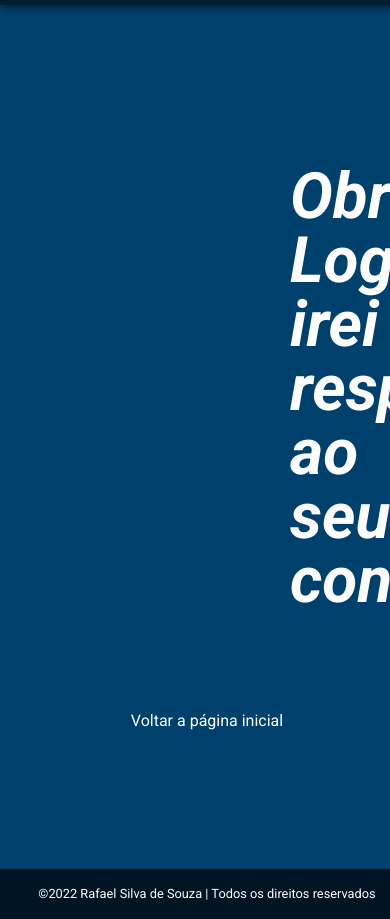
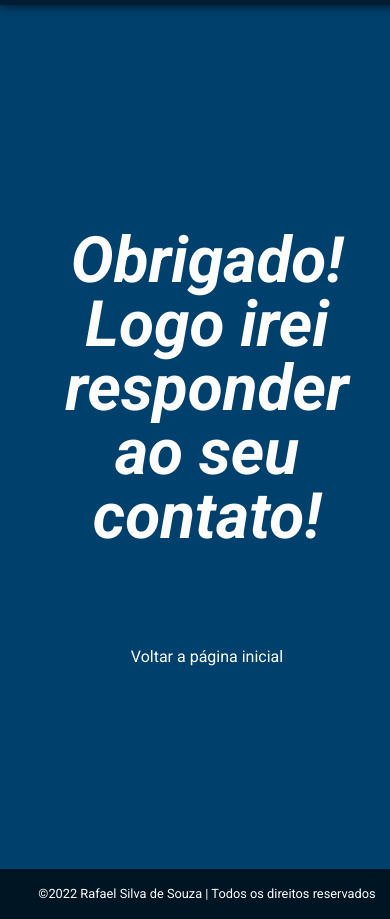
Before and after one commit to RafaelVP31/portfolio-final-2, a plain HTML site: page obrigado.html in a window 390 px wide. Shown: the part 75-994 px from the top of the page. Drawn offline with Linux system fonts and the light colour scheme.

Commit message:
Update query-form-414.css

```diff
--- a/css/query-form-414.css
+++ b/css/query-form-414.css
@@ -88,4 +88,8 @@
     .formulario__container--conteudo {
         width: 350px;
     }
+
+    .principal__resposta {
+        padding: 0 30px;
+    }
 }
```
